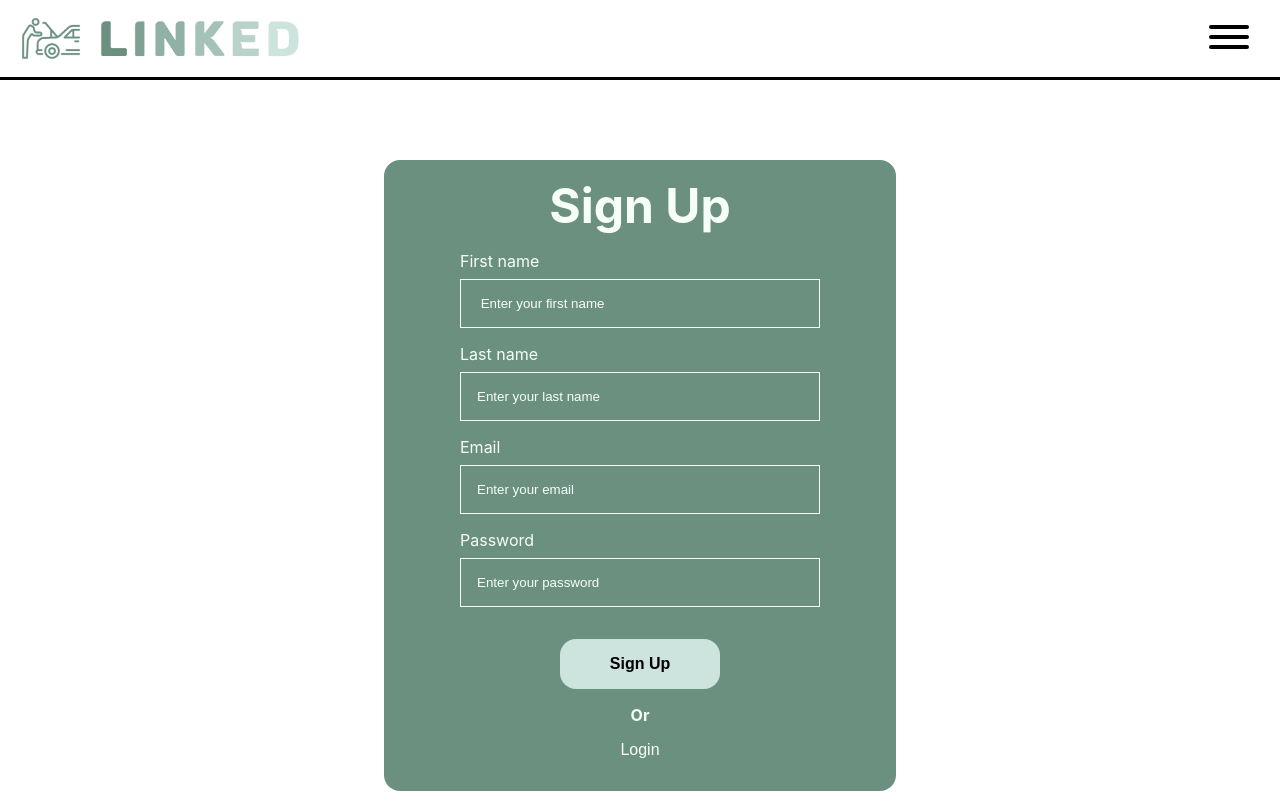
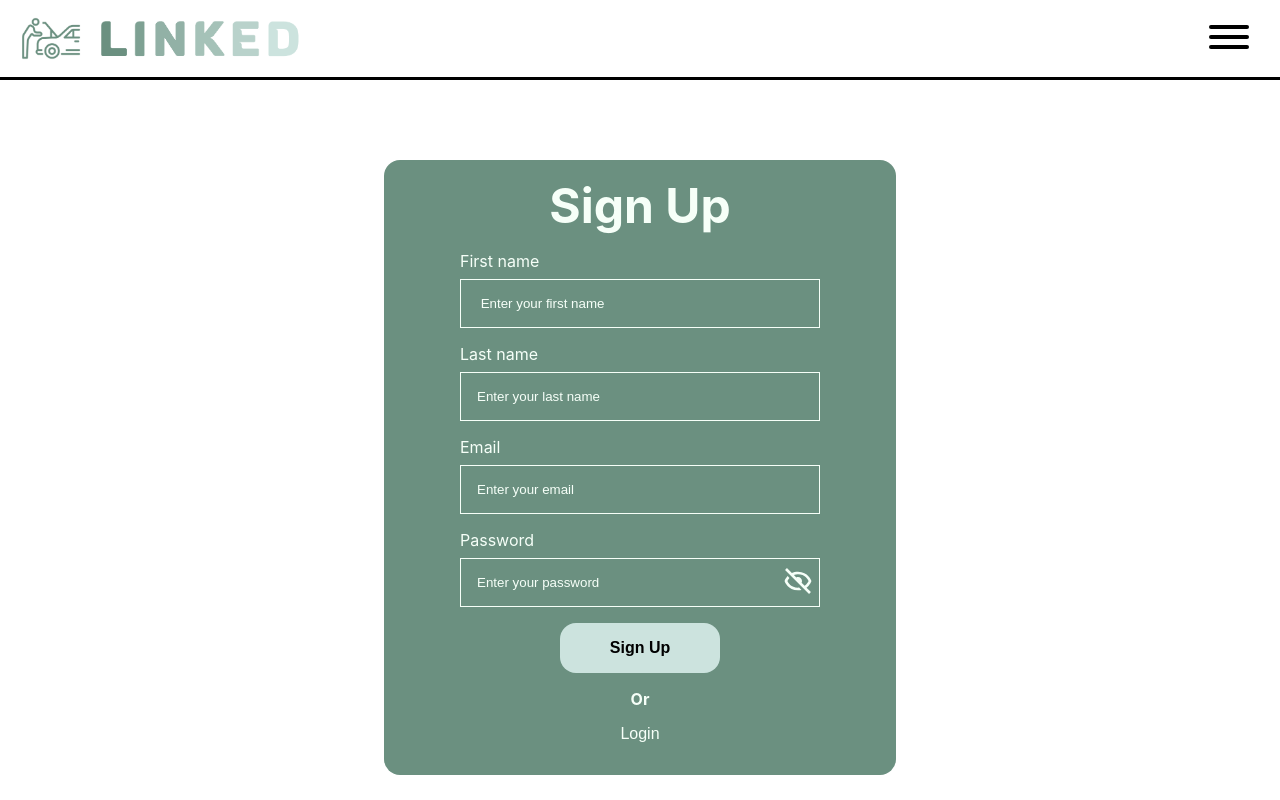
Before and after one commit to Mjthunder88/car-link-project, a React (Create React App) app: page /auth in a window 1280 px wide. Both pictures are taken after a click on the button "Sign up". Shown: the top 800 px of the page. Built offline with nearby package versions, Linux system fonts and the light colour scheme.

Commit message:
added css styling so that you can now hide or show your password when typing

```diff
--- a/src/components/UI/stylesheet.css
+++ b/src/components/UI/stylesheet.css
@@ -20,11 +20,34 @@ input {
   padding: 1rem;
   color: #f6fff8;
   margin-bottom: 1rem;
+  width: 100%;
 }
 input::placeholder {
   color: #f6fff8;
 }
 
+input:focus {
+  outline: none;
+}
+
 label {
   padding-bottom: 0.5rem;
 }
+
+.password_input {
+  border: transparent;
+  margin-bottom: 0;
+}
+
+.password_show {
+  border: solid .1rem;
+  display: flex;
+  align-items: center;
+  padding-right: .3rem;
+}
+
+.show_button {
+  background: none;
+  border: none;
+  color: #f6fff8;
+}
--- a/src/components/authentication/Login.jsx
+++ b/src/components/authentication/Login.jsx
@@ -1,8 +1,16 @@
-import React from "react";
+import React, { useState } from "react";
+
+import { BiShow, BiHide } from "react-icons/bi";
 
 import styles from "./Login.module.css";
 
 const Login = (props) => {
+  const [showPassword, setShowPassword] = useState(false);
+
+  const showPasswordHandler = () => {
+    setShowPassword(!showPassword);
+  };
+
   return (
     <form className={styles.login_container}>
       <h2 className={styles.login_title}>Login</h2>
@@ -10,7 +18,30 @@ const Login = (props) => {
         <label htmlFor="email">Email</label>
         <input id="email" type="text" placeholder=" Enter your email" />
         <label htmlFor="password">Password</label>
-        <input id="password" type="password" placeholder="Enter your password" />
+        <div className="password_show">
+          {showPassword ? (
+            <input
+              id="password"
+              type="text"
+              placeholder="Enter your password"
+              className="password_input"
+            />
+          ) : (
+            <input
+              id="password"
+              type="password"
+              placeholder="Enter your password"
+              className="password_input"
+            />
+          )}
+          <button
+            type="button"
+            className="show_button"
+            onClick={showPasswordHandler}
+          >
+            {showPassword ? <BiShow size="2rem" /> : <BiHide size="2rem" />}
+          </button>
+        </div>
       </div>
       <div className={styles.inner_bottom}>
         <button className={styles.login_btn} id="login-btn">
@@ -21,7 +52,7 @@ const Login = (props) => {
           className={styles.signUp_btn}
           id="sign-up-screen"
           onClick={props.authScreenHandler}
-          type= "button"
+          type="button"
         >
           Sign up
         </button>
--- a/src/components/authentication/SignUp.jsx
+++ b/src/components/authentication/SignUp.jsx
@@ -4,13 +4,19 @@ import axios from "axios";
 import { useNavigate } from "react-router-dom";
 
 import styles from "./SignUp.module.css";
+import { BiShow, BiHide } from 'react-icons/bi'
 
 const SignUp = (props) => {
   const [email, setEmail] = useState("");
   const [firstName, setFirstName] = useState("");
   const [lastName, setLastName] = useState("");
   const [password, setPassword] = useState("");
+  const [showPassword, setShowPassword] = useState(false)
   const navigate = useNavigate();
+
+  const showPasswordHandler = () => {
+    setShowPassword(!showPassword)
+  }
 
   const emailHandler = (e) => {
     setEmail(e.target.value);
@@ -78,13 +84,34 @@ const SignUp = (props) => {
           value={email}
         />
         <label htmlFor="password">Password</label>
-        <input
-          id="register-password"
-          type="password"
-          placeholder="Enter your password"
-          onChange={passwordHandler}
-          value={password}
-        />
+        <div className="password_show">
+          {showPassword ? (
+            <input
+              id="password"
+              type="text"
+              placeholder="Enter your password"
+              className="password_input"
+              value={password}
+              onChange={passwordHandler}
+            />
+          ) : (
+            <input
+              id="password"
+              type="password"
+              placeholder="Enter your password"
+              className="password_input"
+              value={password}
+              onChange={passwordHandler}
+            />
+          )}
+          <button
+            type="button"
+            className="show_button"
+            onClick={showPasswordHandler}
+          >
+            {showPassword ? <BiShow size="2rem" /> : <BiHide size="2rem" />}
+          </button>
+        </div>
       </div>
       <div className={styles.inner_bottom}>
         <button className={styles.signUp_btn} id="sign-up-btn">
```
